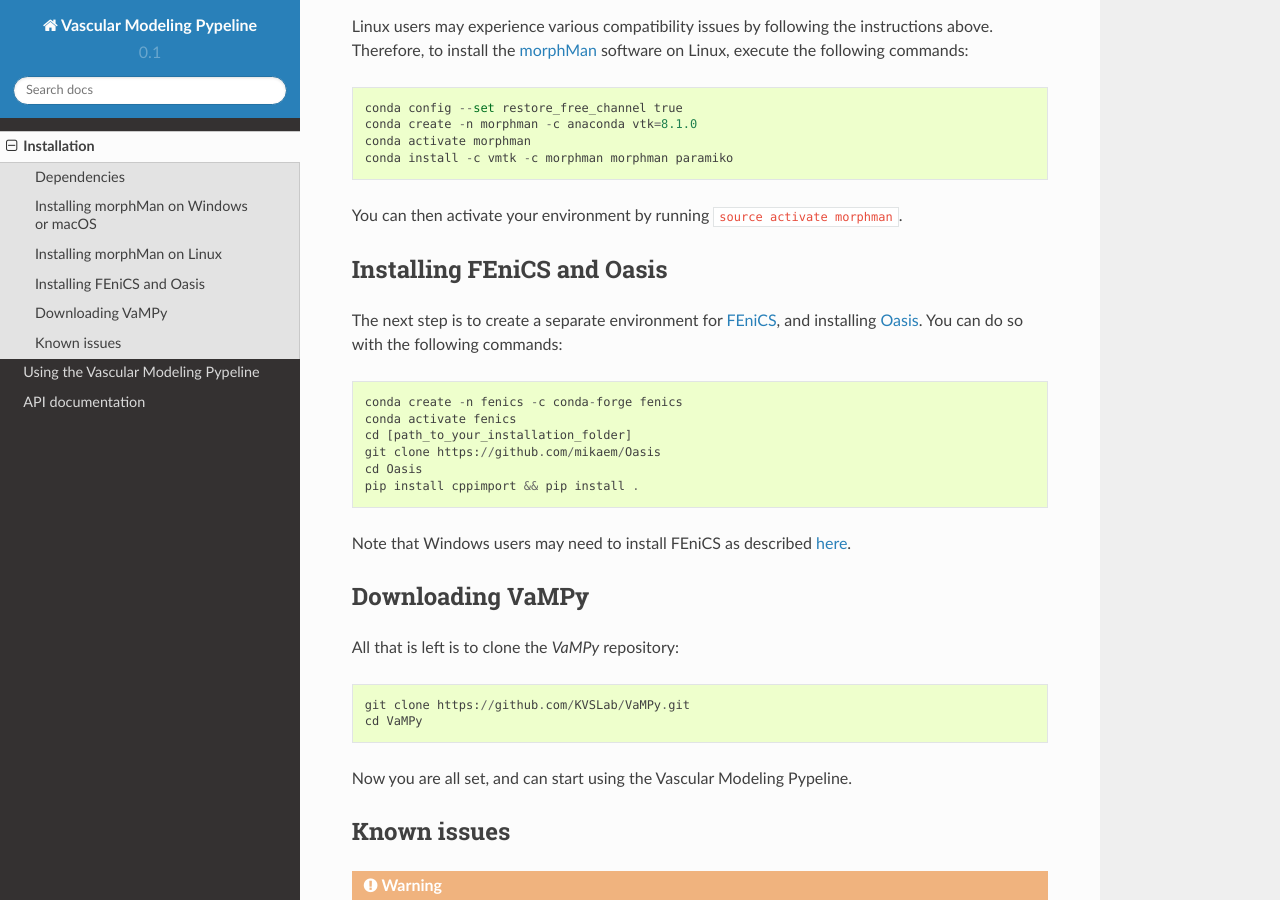
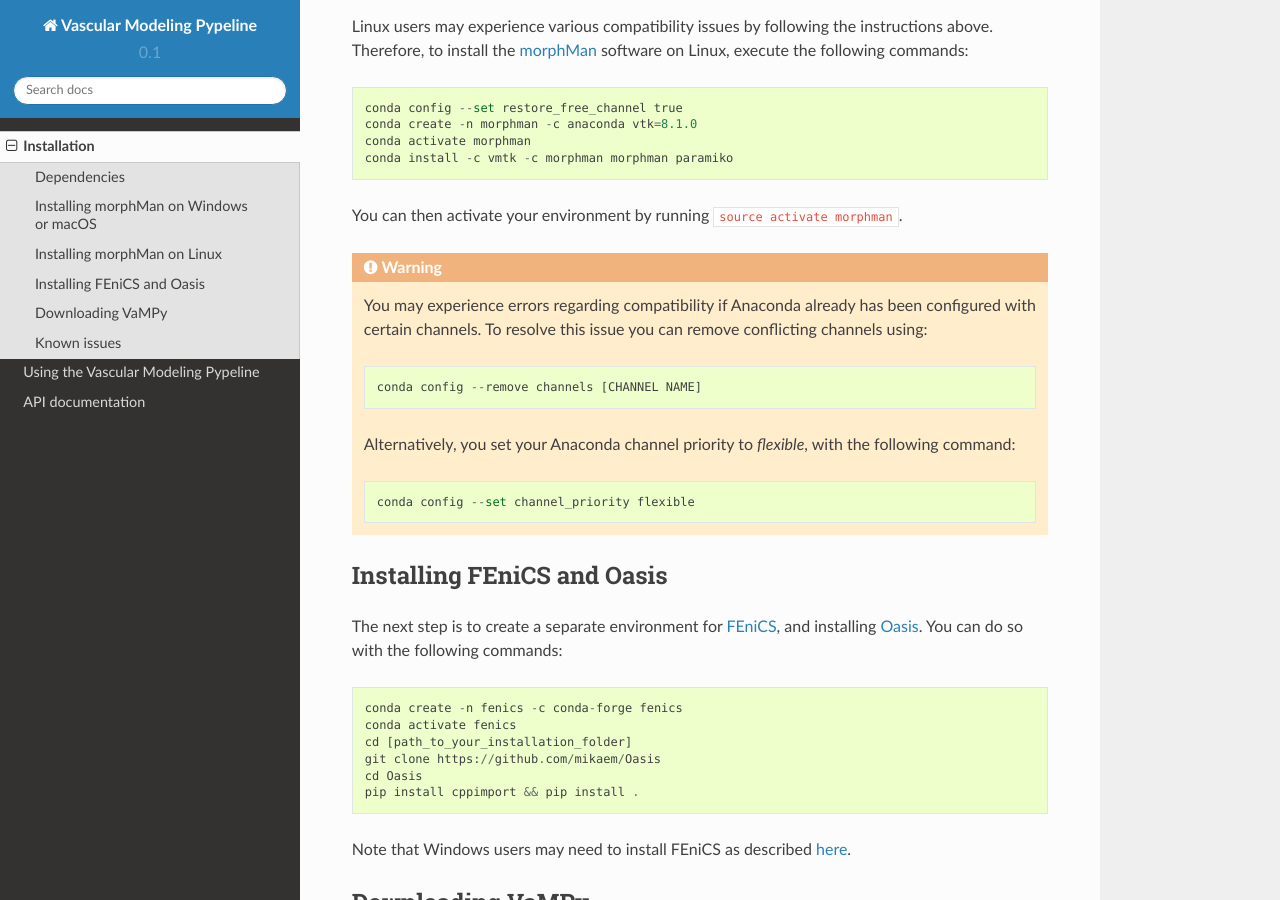
Before and after one commit to KVSlab/VaMPy, a Sphinx documentation site: the page built from docs/source/installation.rst, in a window 1280 px wide and 900 px high, scrolled down 957 px. Built offline with Sphinx 7.4.7 and the Read the Docs theme 2.0.0, drawn with Linux system fonts in a browser that asks for light colours.

Commit message:
Add note about conflicting channels

```diff
--- a/docs/source/installation.rst
+++ b/docs/source/installation.rst
@@ -39,6 +39,15 @@
     conda install -c vmtk -c morphman morphman paramiko
 
 You can then activate your environment by running ``source activate morphman``.
+
+.. WARNING:: You may experience errors regarding compatibility if Anaconda already has been configured with certain channels. To resolve this issue you can remove conflicting channels using::
+
+    conda config --remove channels [CHANNEL NAME]
+
+  Alternatively, you set your Anaconda channel priority to *flexible*, with the following command::
+
+    conda config --set channel_priority flexible
+
 
 Installing FEniCS and Oasis
 ===========================
```
